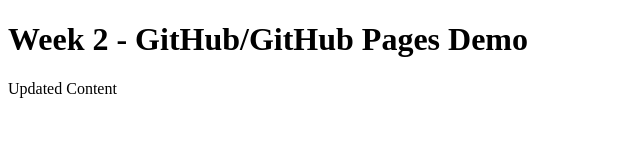
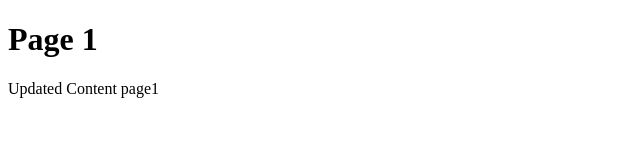
Before and after one commit to SusanaCajavilca/24W-JavaScript-03-Week02Demo02, a plain HTML site: page page1.html in a window 1280 px wide. Shown: the whole page, without its empty margins (0-640 px from the left). Drawn offline with Linux system fonts and the light colour scheme.

Commit message:
updating page1

```diff
--- a/page1.html
+++ b/page1.html
@@ -3,10 +3,10 @@
 <head>
     <meta charset="UTF-8">
     <meta name="viewport" content="width=device-width, initial-scale=1.0">
-    <title>Week 02 - Demo</title>
+    <title>Page 1</title>
 </head>
 <body>
-    <h1>Week 2 - GitHub/GitHub Pages Demo</h1>
-    <p>Updated Content</p>
+    <h1>Page 1</h1>
+    <p>Updated Content page1</p>
 </body>
 </html>
```
